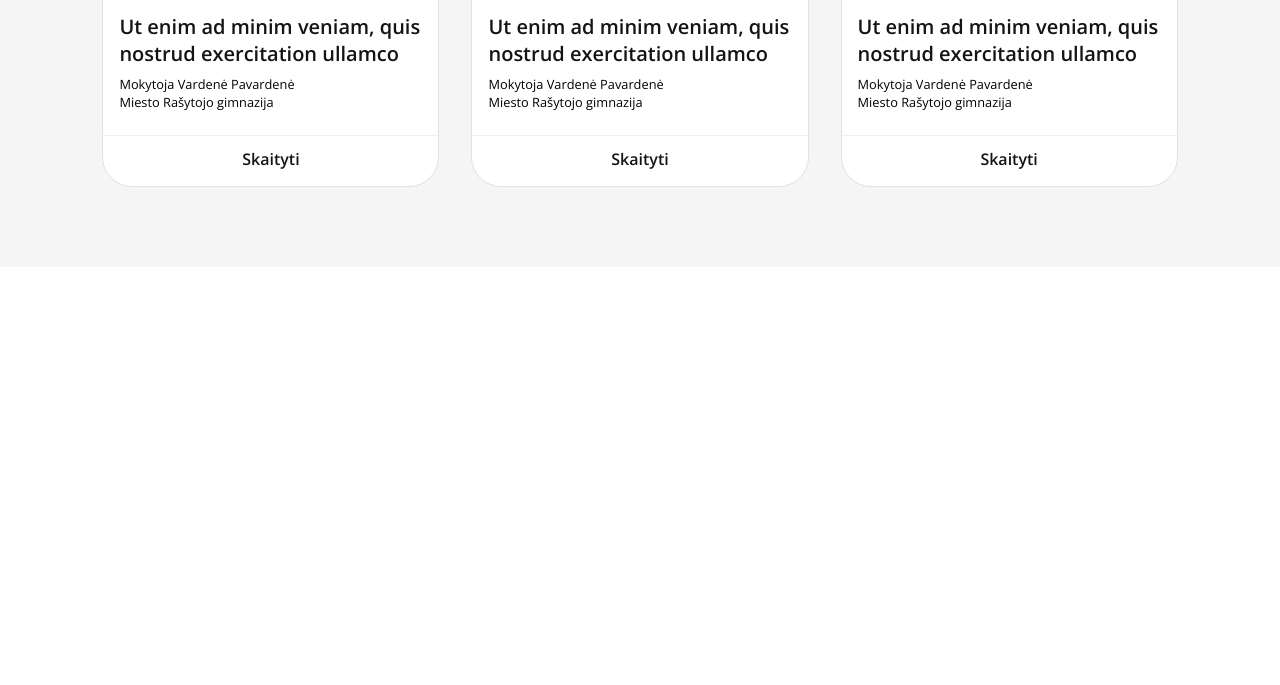
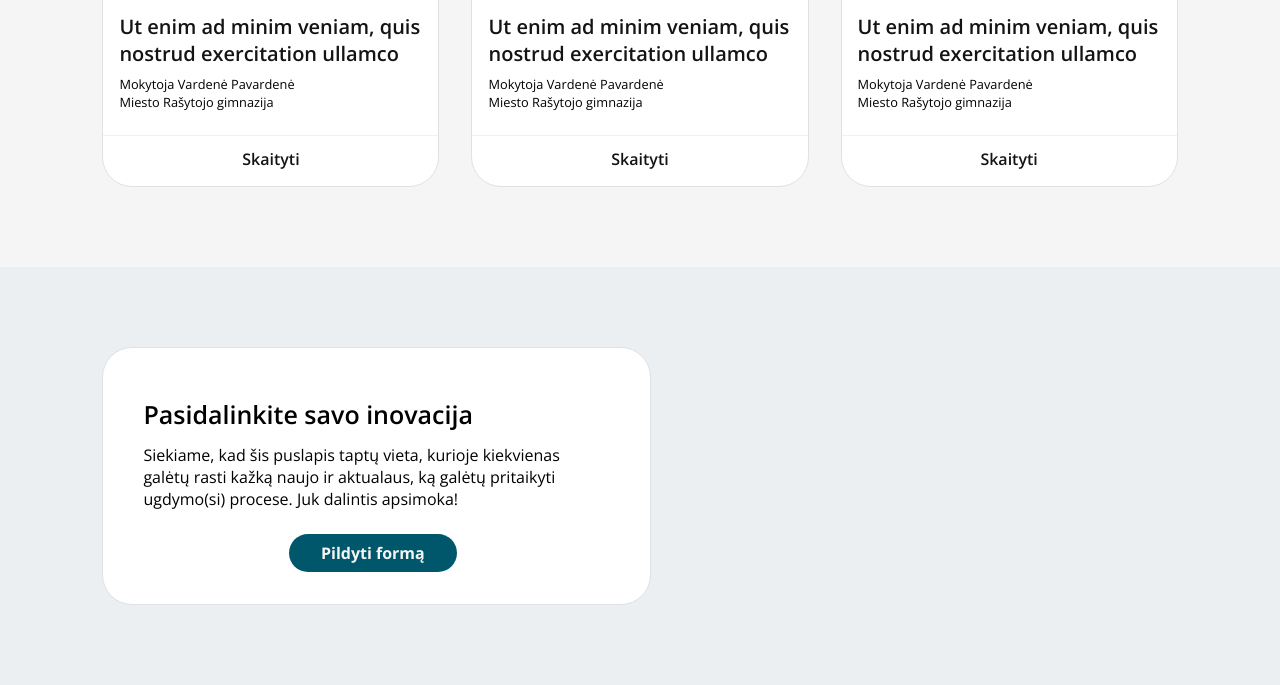
Before and after one commit to RimanteRaz/ugdymo-inovacijos, a plain HTML site: page front-page.html in a window 1280 px wide. Shown: the part 1037-1722 px from the top of the page. Before the commit the page ends 1304 px from the top, so only its background shows below. Drawn offline with nearby package versions, Linux system fonts and the light colour scheme.

Commit message:
Add Submit Your Innovation Section

```diff
--- a/front-page.html
+++ b/front-page.html
@@ -27,6 +27,7 @@
         </div>
     </nav>
 
+    <!-- HEADER -->
     <header class="front-page light-2-bg">
       <div class="section row-2-col container">
         <div class="col-50 left">
@@ -39,7 +40,7 @@
       </div>
     </header>
 
-<!-- NEW POSTS -->
+    <!-- NEW POSTS -->
     <div class="light-1-bg">
       <div class="section container">
 
@@ -113,6 +114,22 @@
 
       </div>
     </div>
+
+    <!-- SUBMIT YOUR EXAMPLE-->
+    <div class="light-2-bg">
+      <div class="section container">
+        <div class="submit-section">
+          <div class="text-card">
+            <h4>Pasidalinkite savo inovacija</h4>
+            <p>Siekiame, kad šis puslapis taptų vieta, kurioje kiekvienas galėtų rasti kažką naujo ir aktualaus, ką galėtų pritaikyti ugdymo(si) procese. Juk dalintis apsimoka!</p>
+            <div class="button">
+              <a href="" class="btn-primary text-medium">Pildyti formą</a>
+            </div>
+          </div>
+        </div>
+      </div>
+    </div>
+
   </body>
 
   <script src="app.js"></script>
--- a/style.scss
+++ b/style.scss
@@ -168,6 +168,16 @@ p, .text-medium {
   }
 }
 
+// == ELEMENTS
+
+.card{
+  overflow: hidden;
+  border-radius: 30px;
+  border: 1px solid $light-gray;
+  background-color: white;
+}
+
+
 // == LAYOUT
 
 .container{
@@ -201,9 +211,6 @@ p, .text-medium {
     }
   }
 }
-
-
-
 
 //https://css-tricks.com/ie10-compatible-grid-auto-placement-with-flexbox/
 
@@ -449,15 +456,13 @@ nav {
   }
 }
 
-// == New Posts
+// == New Post
+
 .new-post {
+  @extend .card;
   display: flex;
   flex-direction: column;
   justify-content: space-between;
-  overflow: hidden;
-  border-radius: 30px;
-  border: 1px solid $light-gray;
-  background-color: white;
   .img-div {
     img {
       display: block;
@@ -518,3 +523,38 @@ nav {
     display: none;
   }
 }
+
+// == SUBMIT YOUR INNOVATION
+
+.submit-section{
+  @media (min-width: $tablet){
+    max-width: 60ch;
+  }
+  h4 {
+    font-weight: 600;
+  }
+  .text-card{
+    @extend .card;
+    padding: 1.5rem 3rem 2rem 2.5rem;
+  }
+  .button {
+    display: flex;
+    justify-content: center;
+    padding-top: 1.5rem;
+  }
+}
+
+// .row-2-col {
+//   @media (min-width: $small-screen) {
+//     display: flex;
+//     flex-direction: row;
+//     justify-content: space-between;
+
+//   }
+
+//   .col-50{
+//     @media (min-width: $small-screen) {
+//       flex: 50%;
+//     }
+//   }
+// }
```
Also changed, not shown: style.css, 1 other file.
